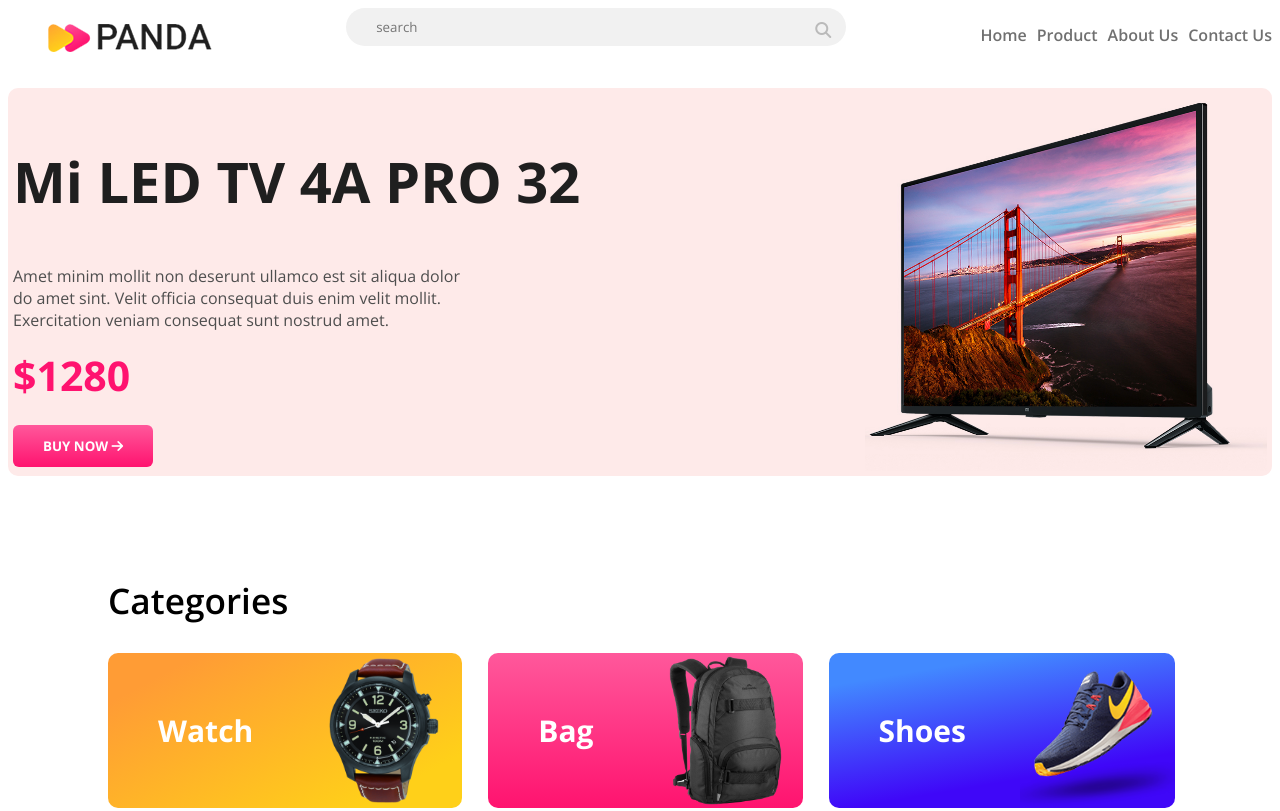
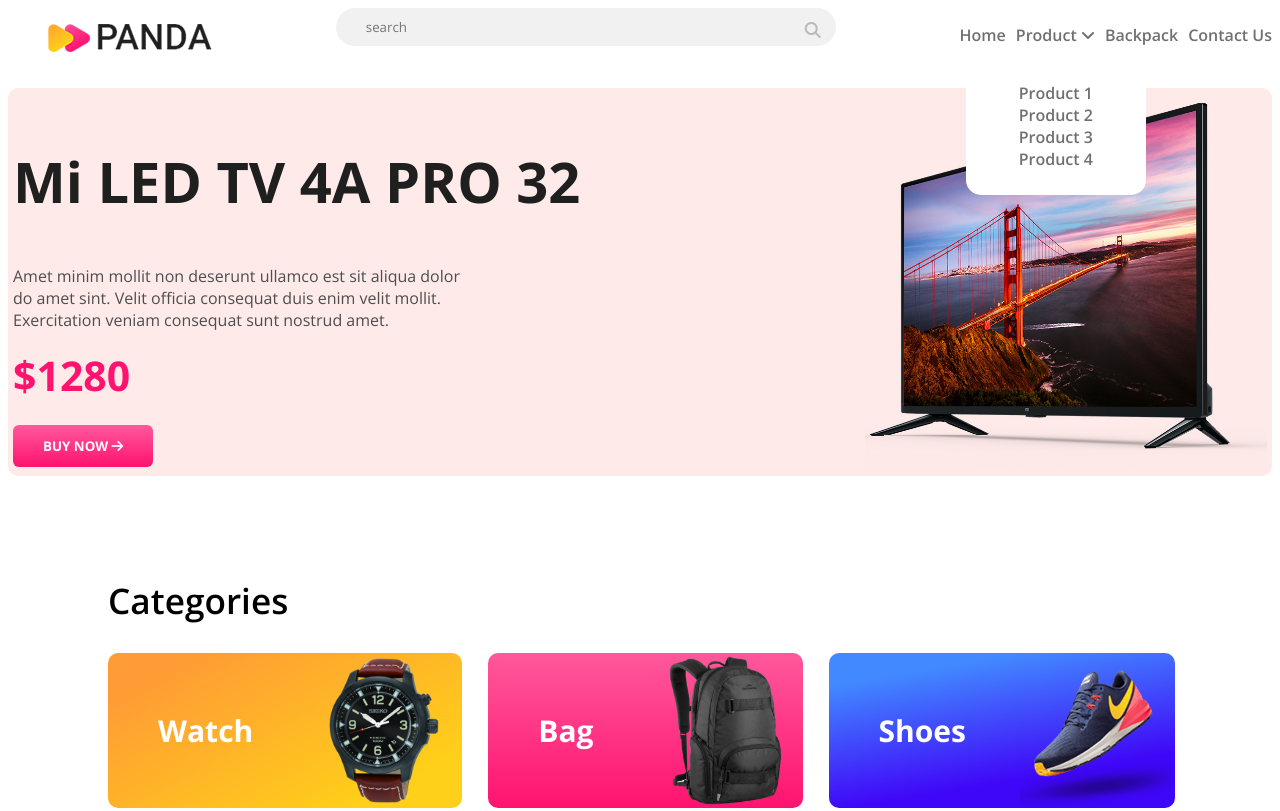
Before and after one commit to SajibSaha207/Panda-commers, a plain HTML site: page index.html in a window 1280 px wide. Shown: the top 811 px of the page. Drawn offline with nearby package versions, Linux system fonts and the light colour scheme.

Commit message:
added drop down option

```diff
--- a/index.html
+++ b/index.html
@@ -20,8 +20,17 @@
         </div>
         <ul class="nav-items">
             <li><a href="#">Home</a></li>
-            <li><a href="#">Product</a></li>
-            <li><a href="#">About Us</a></li>
+            <li class="product-li"><a href="#">Product
+                <i class="fa-solid fa-angle-down"></i>
+            </a>
+            <ul class="drop-down">
+                <li><a href="#">Product 1</a></li>
+                <li><a href="#">Product 2</a></li>
+                <li><a href="#">Product 3</a></li>
+                <li><a href="#">Product 4</a></li>
+            </ul>
+        </li>
+            <li><a href="#">Backpack</a></li>
             <li><a href="#">Contact Us</a></li>
         </ul>
             </nav>
--- a/style/style.css
+++ b/style/style.css
@@ -32,6 +32,20 @@ font-weight: bold;
     justify-content: space-between;
     padding: 15px opx;
 
+ }
+ .product-li{
+   position: relative;
+ }
+ .drop-down{
+position: absolute;
+top: 100%;
+left: -50px;
+padding: 25px 10px;
+list-style: none;
+background-color: white;
+text-align: center;
+width: 180px;
+border-radius: 0 0 15px 15px;
  }
 
  .search-parent{
@@ -176,6 +190,7 @@ padding: 50px 0;
    max-width: 360px;
    min-height: 505px;
    margin-left: 30px;
+   box-shadow: 5px -5px 6px -7px rgba(0,0,0,0.76);
 
 }
 .shoes-price{
@@ -212,6 +227,7 @@ height: 250px
    max-width: 360px;
    min-height: 505px;
    margin-left: 30px;
+   box-shadow: 5px -5px 6px -7px rgba(0,0,0,0.76);
 
 }
 .bag-price{
```
